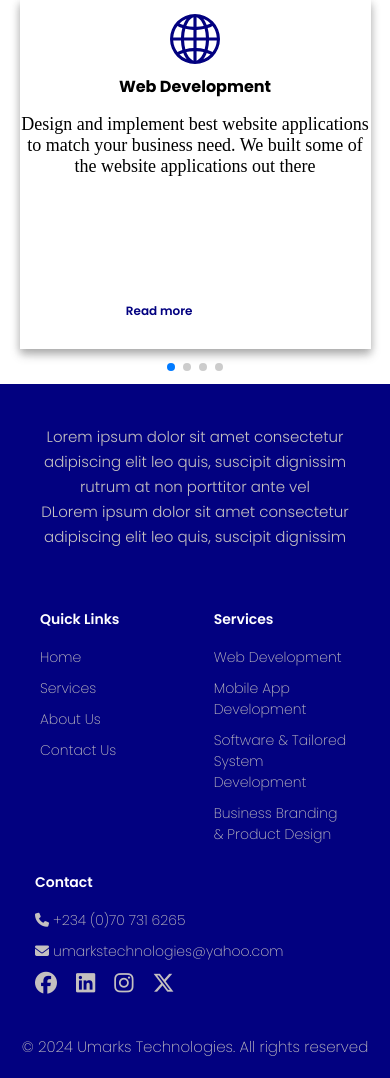
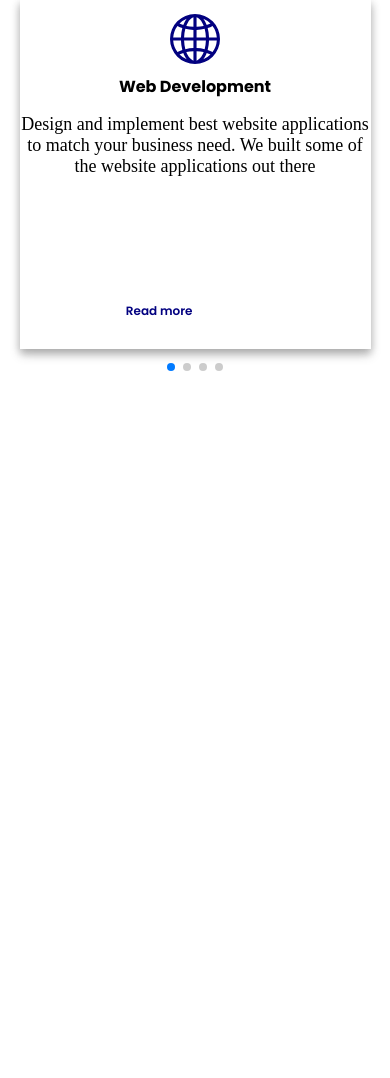
Before and after one commit to Levi-ikechukwu/Umarks_, a plain HTML site: page index.html in a window 390 px wide. Shown: the part 3621-4699 px from the top of the page. After the commit the page ends 4005 px from the top, so only its background shows below. Drawn offline with nearby package versions, Linux system fonts and the light colour scheme; a web font is replaced by a local one.

```diff
--- a/index.html
+++ b/index.html
@@ -544,65 +544,7 @@
 
 
     <!-- FOOTER SECTION -->
-    <section class="footer">
-        <div class="txt1">
-            <p style="font-family: 'Poppins', sans-serif; font-size: 15px; font-weight: 300;">
-                Lorem ipsum dolor sit amet consectetur adipiscing elit leo quis, suscipit dignissim rutrum at non porttitor ante vel
-                <br> DLorem ipsum dolor sit amet consectetur adipiscing elit leo quis, suscipit dignissim
-            </p>
-        </div>
 
-        <div class="container">
-            <div class="container2">
-                <div class="div1">
-                    <div class="logo">
-                        <img src="assets/images/logo-blue.jpg" alt="Umarks Technologies">
-
-                    </div>
-                    <p style="font-family: 'Poppins',  sans-serif; font-size: 15px; text-align: justify; font-weight: 200; line-height: 22px; color: #c4c0c0;">Lorem ipsum dolor sit amet consectetur adipiscing elit leo quis, suscipit dignissim rutrum at non porttitor ante vel, Lorem ipsum dolor sit amet consectetur adipiscing elit leo quis, suscipit dignissim rutrum at non porttitor ante
-                        vel
-                    </p>
-                </div>
-                <div class="div2">
-                    <p style="color: #FFFFFF; font-weight:600; font-family: 'Poppins', sans-serif; font-size: 14px; padding-bottom: 17px; ">Quick Links</p>
-                    <a href="index.html">Home</a>
-                    <a href="services.html">Services </a>
-                    <a href="about.html">About Us</a>
-                    <a href="contact.html">Contact Us</a>
-                    <!-- <a href="#" data-aos="fade-left" data-aos-duration="2000">Community</a>
-                    <a href="#" data-aos="fade-left" data-aos-duration="2000">Aesthetics</a> -->
-                </div>
-                <div class="div3">
-                    <p style="color: #FFFFFF; font-weight:600;font-family: 'Poppins', sans-serif; font-size: 14px; padding-bottom: 17px; ">Services</p>
-                    <a>Web Development</a>
-                    <a>Mobile App Development</a>
-                    <a>Software & Tailored System Development</a>
-                    <a>Business Branding & Product Design </a>
-                </div>
-                <div class="soc">
-                    <p style="color: #FFFFFF; font-weight:600; font-family: 'Poppins', sans-serif; font-size: 14px; padding-bottom: 17px; ">Contact</p>
-                    <div id="call">
-                        <i class="fa-solid fa-phone" style="color: #c4c0c0;"></i> +234 (0)70 731 6265
-                    </div>
-
-                    <div id="em">
-                        <i class="fa-solid fa-envelope" style="color: #c4c0c0;"></i> umarkstechnologies@yahoo.com
-                    </div>
-                    <div class="socials">
-                        <a style="margin-right: 15px;" href="https://web.facebook.com/umarkstech"> <i class="fa-brands fa-facebook" style="color: #c4c0c0; font-size: 22px;"></i></a>
-                        <a style="margin-right: 15px;" href="https://ng.linkedin.com/company/umarkstechnologies"> <i class="fa-brands fa-linkedin" style="color: #c4c0c0;font-size: 22px;"></i></a>
-                        <a style="margin-right: 15px;" href="https://www.instagram.com/umarkstech/"><i class="fa-brands fa-instagram" style="color: #c4c0c0;font-size: 22px;"></i></a>
-                        <a href="https://x.com/umarkstech"><i class="fa-brands fa-x-twitter" style="color: #c4c0c0;font-size: 22px;"></i></a>
-                    </div>
-                </div>
-
-            </div>
-        </div>
-
-        <div class="last" style="padding-top:10px; padding-bottom: 10px; ">
-            <p style="font-family: 'Poppins', sans-serif; font-size: 15px; font-weight: 200; color: #c4c0c0; text-align: center; ">© 2024 Umarks Technologies. All rights reserved </p>
-        </div>
-    </section>
 
     <script src="https://cdn.jsdelivr.net/npm/swiper@11/swiper-bundle.min.js"></script>
 
```
